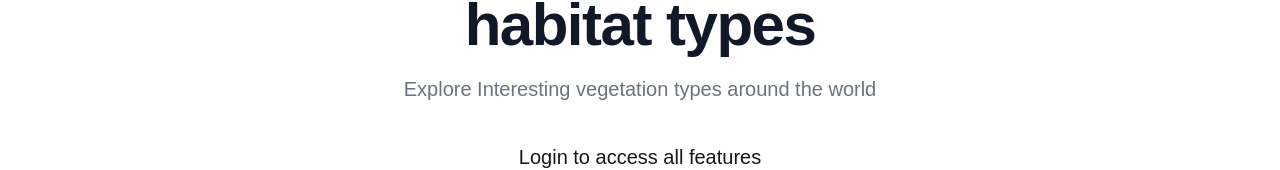
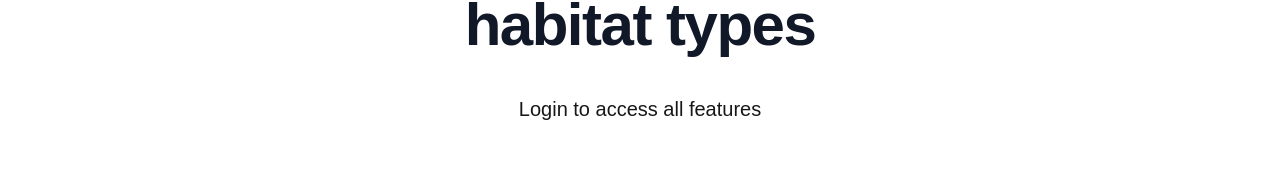
Before and after one commit to amsingh1/habitatVisualiser, a Next.js app in the folder habitat-app/: page / in a window 1280 px wide. Shown: the part 195-365 px from the top of the page. Built offline with nearby package versions, Linux system fonts and the light colour scheme; no server answers; the database is empty.

Commit message:
removed username and email from my obseravrion search and extra sub-heading welcome page

```diff
--- a/habitat-app/src/app/page.jsx
+++ b/habitat-app/src/app/page.jsx
@@ -10,9 +10,6 @@ export default function Home() {
           <h1 className="text-4xl font-extrabold text-gray-900 sm:text-5xl sm:tracking-tight lg:text-6xl">
             Welcome to European vegetation and habitat types
           </h1>
-          <p className="max-w-xl mt-5 mx-auto text-xl text-gray-500">
-            Explore Interesting vegetation types around the world
-          </p>
         </div>
 
         <div className="mt-10">
--- a/habitat-app/src/components/SearchHabitatComponent.jsx
+++ b/habitat-app/src/components/SearchHabitatComponent.jsx
@@ -16,8 +16,8 @@ export default function SearchHabitatComponent({ context = 'habitats' }) {
     { id: 'habitatName', label: 'Vegetation type', enabledIn: ['habitats', 'personal'] },
     { id: 'state', label: 'State/Region', enabledIn: ['habitats', 'personal'] },
     { id: 'country', label: 'Country', enabledIn: ['habitats', 'personal'] },
-    { id: 'userName', label: 'User Name', enabledIn: ['habitats', 'personal'] },
-    { id: 'userEmail', label: 'Email', enabledIn: ['habitats', 'personal'] },
+    { id: 'userName', label: 'User Name', enabledIn: ['habitats'] },
+    { id: 'userEmail', label: 'Email', enabledIn: ['habitats'] },
     { id: 'group', label: 'Group', enabledIn: ['habitats', 'personal'] },
   ];
 
```
